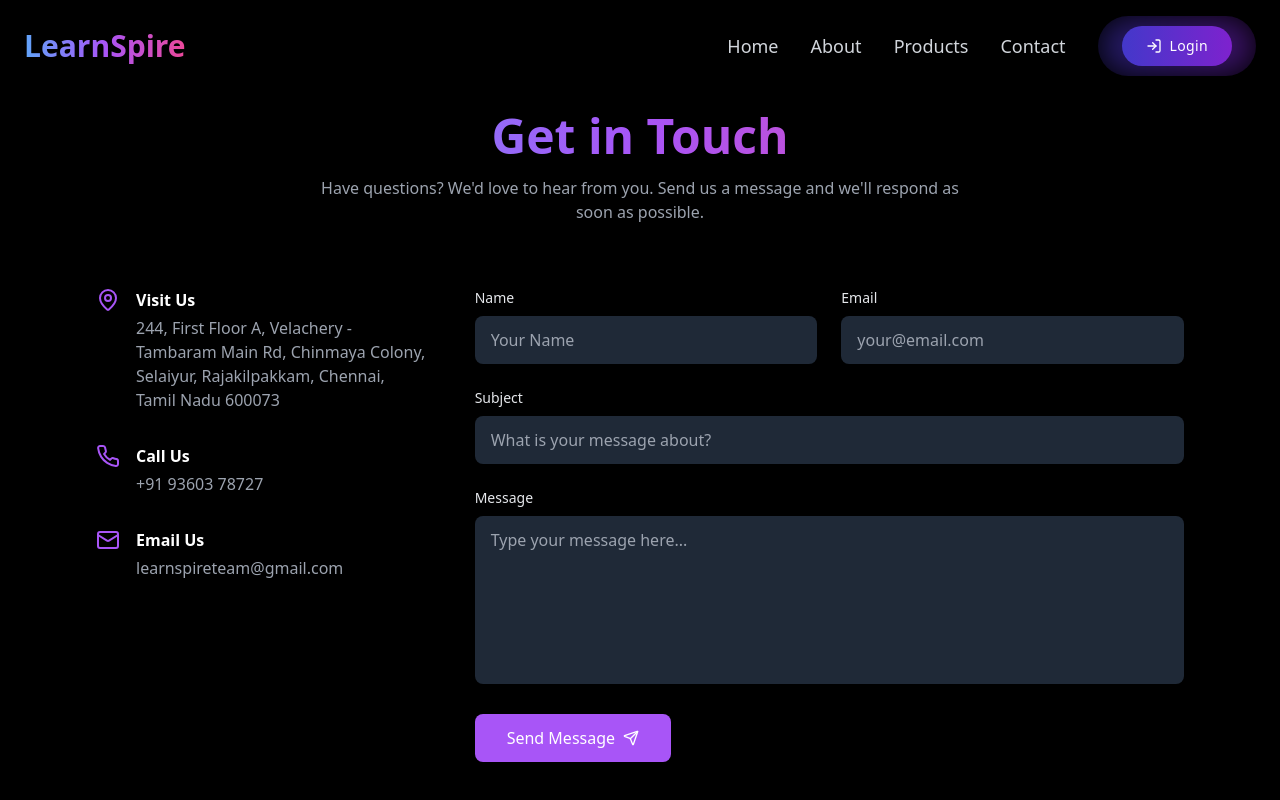
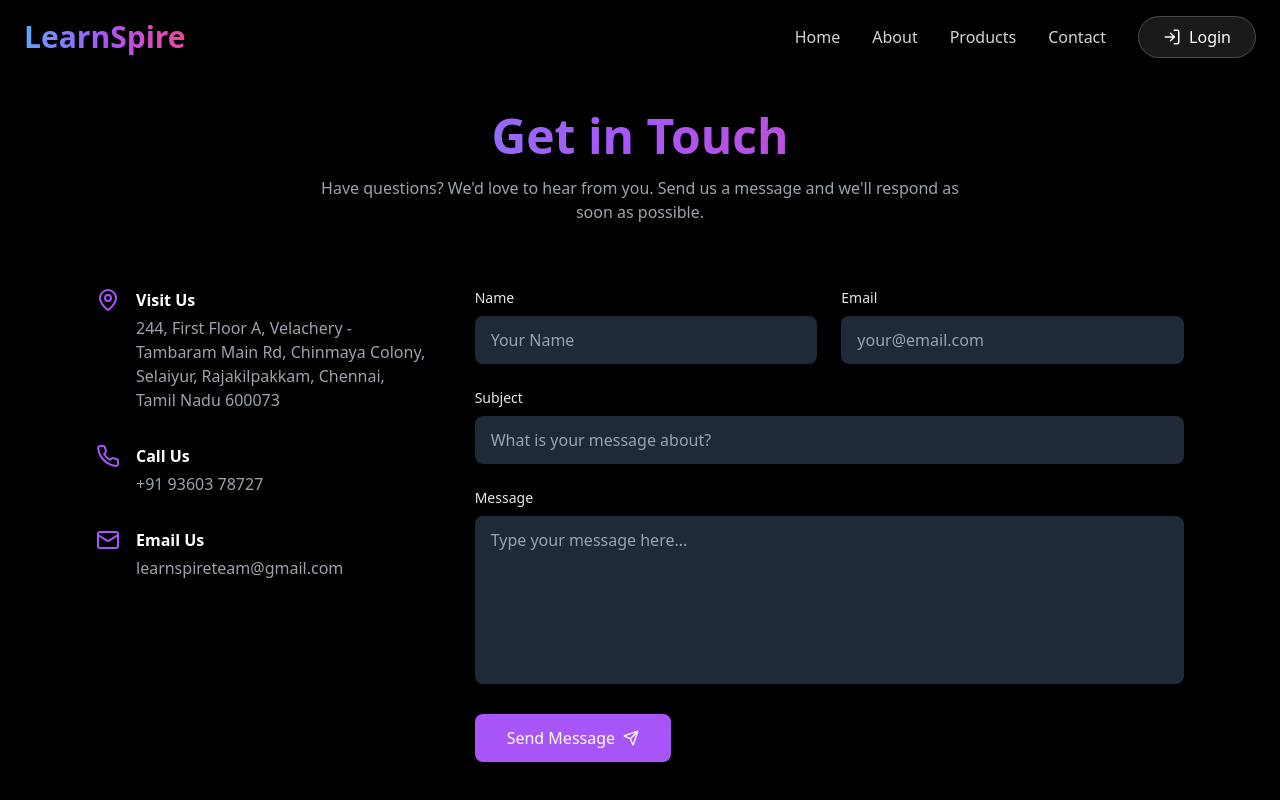
Before and after one commit to Fazil0070/learnspire-Landing-page, a React (Vite) app: page /contact in a window 1280 px wide. Built offline with nearby package versions, Linux system fonts and the light colour scheme.

Commit message:
nginx config

```diff
--- a/index.html
+++ b/index.html
@@ -14,7 +14,7 @@
     <meta property="og:url" content="https://learnspire.ai/" />
 
     <!-- Favicon -->
-    <link rel="icon" type="image/png" href="/assets/logo.png" />
+    <link rel="icon" type="image/png" href="dist/assets/logo.png" />
     <link rel="apple-touch-icon" href="/assets/logo.png" />
 
     <!-- Preload Critical Assets -->
--- a/src/components/Header.jsx
+++ b/src/components/Header.jsx
@@ -1,14 +1,32 @@
 import React, { useState, useEffect } from 'react';
-import { Link } from 'react-router-dom';
+import { Link, useNavigate } from 'react-router-dom';
 import { Menu, X, LogIn, ChevronRight, Sparkles } from 'lucide-react';
 import { motion, AnimatePresence } from 'framer-motion';
 
 const Header = () => {
+  const navigate = useNavigate();
   const [isMenuOpen, setIsMenuOpen] = useState(false);
   const [scrolled, setScrolled] = useState(false);
+  const [activeSection, setActiveSection] = useState('');
 
   useEffect(() => {
-    const handleScroll = () => setScrolled(window.scrollY > 50);
+    const handleScroll = () => {
+      setScrolled(window.scrollY > 50);
+
+      const sections = document.querySelectorAll('section[id]');
+      const scrollY = window.scrollY;
+
+      sections.forEach(section => {
+        const sectionTop = section.offsetTop - 100;
+        const sectionHeight = section.offsetHeight;
+        const sectionId = section.getAttribute('id');
+
+        if (scrollY > sectionTop && scrollY <= sectionTop + sectionHeight) {
+          setActiveSection(sectionId);
+        }
+      });
+    };
+
     window.addEventListener('scroll', handleScroll);
     return () => window.removeEventListener('scroll', handleScroll);
   }, []);
@@ -18,180 +36,160 @@ const Header = () => {
     document.body.style.overflow = !isMenuOpen ? 'hidden' : 'unset';
   };
 
+  const handleLogin = () => {
+    navigate('/login');
+    if (isMenuOpen) toggleMenu();
+  };
+
   const menuItems = [
-    { text: 'Home', path: '/', gradient: 'from-blue-400 to-cyan-500', glowColor: 'blue' },
-    { text: 'About', path: '/about', gradient: 'from-purple-500 to-pink-500', glowColor: 'purple' },
-    { text: 'Products', path: '/products', gradient: 'from-green-400 to-teal-500', glowColor: 'green' },
-    { text: 'Contact', path: '/contact', gradient: 'from-orange-400 to-red-500', glowColor: 'orange' },
+    { text: 'Home', path: '/', id: 'home' },
+    { text: 'About', path: '/about', id: 'about' },
+    { text: 'Products', path: '/products', id: 'products' },
+    { text: 'Contact', path: '/contact', id: 'contact' },
   ];
 
   return (
+    <>
       <header
-      className={`fixed top-0 left-0 w-full z-50 transition-all duration-300 ${
-        scrolled
-          ? 'bg-black/95 backdrop-blur-xl shadow-2xl'
-          : 'bg-transparent'
-      }`}
+        className={`fixed top-0 left-0 w-full transition-all duration-300 ${scrolled ? 'bg-black/90 backdrop-blur-lg shadow-xl' : 'bg-transparent'}`}
+        style={{ zIndex: 1000 }}
       >
-      <nav className="container mx-auto px-6 py-4">
+        <nav className="container mx-auto px-4 sm:px-6 py-4">
           <div className="flex items-center justify-between">
-          {/* Logo with Sparkle Effect */}
-          <Link
-            to="/"
-            className="flex items-center group relative"
+            {/* Logo */}
+            <Link to="/" className="flex items-center space-x-2 group">
+              <motion.div
+                whileHover={{ scale: 1.05 }}
+                className="relative"
               >
-            <motion.span
-              className="text-3xl font-bold bg-gradient-to-r from-blue-400 via-purple-500 to-pink-500 bg-clip-text text-transparent"
-              initial={{ scale: 1 }}
-              whileHover={{ scale: 1.05 }}
-              transition={{ type: 'spring', stiffness: 300 }}
-            >
+                <span className="text-2xl sm:text-3xl font-bold bg-gradient-to-r from-blue-400 via-purple-500 to-pink-500 bg-clip-text text-transparent">
                   LearnSpire
-            </motion.span>
+                </span>
                 <Sparkles
-              className="absolute -top-2 -right-6 text-yellow-400 opacity-0 group-hover:opacity-100 transition-opacity duration-300"
+                  className="absolute -top-2 -right-6 text-yellow-400 opacity-0 group-hover:opacity-100 transition-opacity"
                   size={20}
                 />
+              </motion.div>
             </Link>
 
             {/* Desktop Navigation */}
-          <div className="hidden md:flex items-center space-x-8">
+            <div className="hidden lg:flex items-center space-x-8">
               {menuItems.map((item) => (
-              <motion.div
+                <Link
                   key={item.path}
-                initial={{ opacity: 0, y: -10 }}
-                animate={{ opacity: 1, y: 0 }}
-                transition={{
-                  type: 'spring',
-                  stiffness: 300,
-                  delay: menuItems.findIndex(i => i.path === item.path) * 0.1
-                }}
-              >
-                <Link
                   to={item.path}
                   className="relative group"
                 >
                   <motion.span
-                    className="text-gray-300 text-lg font-medium transition-colors duration-300 group-hover:text-white"
                     whileHover={{ scale: 1.05 }}
+                    className={`text-gray-300 font-medium transition-colors duration-300
+                      group-hover:text-white
+                      ${activeSection === item.id ? 'text-white' : ''}`}
                   >
                     {item.text}
                   </motion.span>
-                  <span
-                    className={`absolute -bottom-1 left-0 h-0.5 bg-gradient-to-r ${item.gradient} origin-left scale-x-0 group-hover:scale-x-100 transition-transform duration-300`}
-                  ></span>
                 </Link>
-              </motion.div>
               ))}
 
-            {/* Enhanced Login Button */}
-            <motion.div
-              initial={{ opacity: 0, y: -10 }}
-              animate={{ opacity: 1, y: 0 }}
-              transition={{ type: 'spring', stiffness: 300, delay: 0.4 }}
+              {/* Login Button */}
+              <motion.button
+                onClick={handleLogin}
+                whileHover={{ scale: 1.05 }}
+                whileTap={{ scale: 0.95 }}
+                className="px-6 py-2 bg-white/10 hover:bg-white/20 text-white border border-white/20 rounded-full font-medium flex items-center space-x-2 transition-all duration-300 ease-in-out shadow-sm hover:shadow-lg"
               >
-              <Link
-                to="/login"
-                className="relative inline-flex items-center px-6 py-2.5 overflow-hidden group rounded-full"
-              >
-                <span className="absolute inset-0 bg-gradient-to-r from-indigo-700 to-purple-700 opacity-50 group-hover:opacity-100 transition-opacity duration-300 rounded-full blur-lg"></span>
-                <span className="relative z-10 flex items-center text-white font-medium tracking-wide text-sm bg-gradient-to-r from-indigo-700 to-purple-700 px-6 py-2.5 rounded-full transition-all duration-300 group-hover:scale-105 group-hover:shadow-2xl">
-                  <LogIn className="mr-2 w-4 h-4" />
-                  Login
-                </span>
-              </Link>
-            </motion.div>
+                <LogIn size={18} />
+                <span>Login</span>
+              </motion.button>
             </div>
-
-          {/* Mobile Menu Button */}
-          <div className="md:hidden">
+            {/* Mobile Menu Trigger */}
             <button
               onClick={toggleMenu}
-              className="text-white focus:outline-none z-50 relative"
-              aria-label="Toggle Menu"
+              className="lg:hidden p-2 hover:bg-white/10 rounded-full transition-colors"
             >
-              {isMenuOpen ? <X className="w-7 h-7" /> : <Menu className="w-7 h-7" />}
+              <Menu className="w-6 h-6 text-white" />
             </button>
           </div>
-        </div>
+        </nav>
+      </header>
 
-        {/* Mobile Menu */}
+      {/* Mobile Navigation Drawer */}
       <AnimatePresence>
         {isMenuOpen && (
           <>
             <motion.div
               initial={{ opacity: 0 }}
-                animate={{ opacity: 0.8 }}
+              animate={{ opacity: 1 }}
               exit={{ opacity: 0 }}
-                transition={{ duration: 0.3 }}
-                className="fixed inset-0 bg-black/80 z-40"
+              transition={{ duration: 0.2 }}
+              className="fixed inset-0 bg-black/60 backdrop-blur-sm"
               onClick={toggleMenu}
+              style={{ zIndex: 1001 }}
             />
 
             <motion.div
               initial={{ x: '100%' }}
               animate={{ x: 0 }}
               exit={{ x: '100%' }}
-                transition={{
-                  type: 'spring',
-                  stiffness: 300,
-                  damping: 30,
-                }}
-                className="fixed top-0 right-0 w-4/5 max-w-md h-full bg-gradient-to-b from-black via-gray-900 to-black backdrop-blur-xl shadow-2xl z-50 rounded-l-3xl overflow-hidden"
+              transition={{ type: 'spring', damping: 25, stiffness: 300 }}
+              className="fixed top-0 right-0 w-[280px] h-full bg-gray-900"
+              style={{ zIndex: 1002 }}
             >
-                <div className="relative h-full flex flex-col">
+              <div className="flex flex-col h-full">
+                <div className="flex justify-end p-4">
                   <button
                     onClick={toggleMenu}
-                    className="absolute top-4 right-4 p-2 bg-white/10 rounded-full hover:bg-white/20 transition-all z-50"
+                    className="p-2 hover:bg-white/10 rounded-full transition-colors"
                   >
                     <X className="w-6 h-6 text-white" />
                   </button>
-                  <div className="flex-1 overflow-y-auto px-6 pt-20 space-y-8">
+                </div>
+
+                <div className="flex-1 overflow-y-auto px-4 py-6 space-y-6">
                   {menuItems.map((item, index) => (
                     <motion.div
                       key={item.path}
                       initial={{ x: 50, opacity: 0 }}
-                        animate={{
-                          x: 0,
-                          opacity: 1,
-                          transition: {
-                            delay: index * 0.1,
-                            type: 'spring',
-                            stiffness: 300,
-                          },
-                        }}
+                      animate={{ x: 0, opacity: 1 }}
+                      transition={{ delay: index * 0.1 }}
                     >
                       <Link
                         to={item.path}
                         onClick={toggleMenu}
-                          className={`flex items-center justify-between bg-white/5 text-${item.glowColor}-400 p-4 rounded-2xl group transition-all duration-300 hover:scale-105 hover:shadow-xl border-l-4 border-${item.glowColor}-400 relative overflow-hidden`}
+                        className={`flex items-center justify-between p-4 rounded-xl ${
+                          activeSection === item.id
+                            ? 'bg-white/10 text-white'
+                            : 'text-gray-400 hover:bg-white/5'
+                        } transition-all duration-300`}
                       >
-                          <span className="relative z-10 text-lg font-medium">
-                            {item.text}
-                          </span>
-                          <ChevronRight className={`text-${item.glowColor}-400 opacity-70 group-hover:translate-x-1 transition-transform relative z-10`} />
-                          <span className="absolute inset-0 bg-white/10 opacity-0 group-hover:opacity-100 transition-opacity z-0"></span>
+                        <span className="font-medium">{item.text}</span>
+                        <ChevronRight className="w-5 h-5" />
                       </Link>
                     </motion.div>
                   ))}
-                    <div className="mt-8">
-                      <Link
-                        to="/login"
-                        onClick={toggleMenu}
-                        className="flex items-center justify-center bg-gradient-to-r from-indigo-700 to-purple-700 text-white py-3 rounded-full hover:from-indigo-800 hover:to-purple-800 transition-all duration-300 transform hover:-translate-y-1 shadow-xl hover:shadow-2xl text-lg font-semibold tracking-wide"
+
+                  {/* Mobile Login Button */}
+                  <motion.div
+                    initial={{ x: 50, opacity: 0 }}
+                    animate={{ x: 0, opacity: 1 }}
+                    transition={{ delay: menuItems.length * 0.1 }}
+                    className="px-4 pt-6"
                   >
-                        <LogIn className="mr-3 w-6 h-6" />
-                        Login
-                      </Link>
-                    </div>
+                    <button
+                      onClick={handleLogin}
+                      className="w-full py-3 bg-white/10 hover:bg-white/20 text-white border border-white/20 rounded-xl font-medium flex items-center justify-center space-x-2 transition-all duration-300 ease-in-out"
+                    >
+                      <LogIn size={18} />
+                      <span>Login</span>
+                    </button>
+                  </motion.div>
                 </div>
               </div>
             </motion.div>
           </>
         )}
       </AnimatePresence>
-      </nav>
-    </header>
+    </>
   );
 };
 
```
Lines whose indentation alone changed are shown as unchanged.
